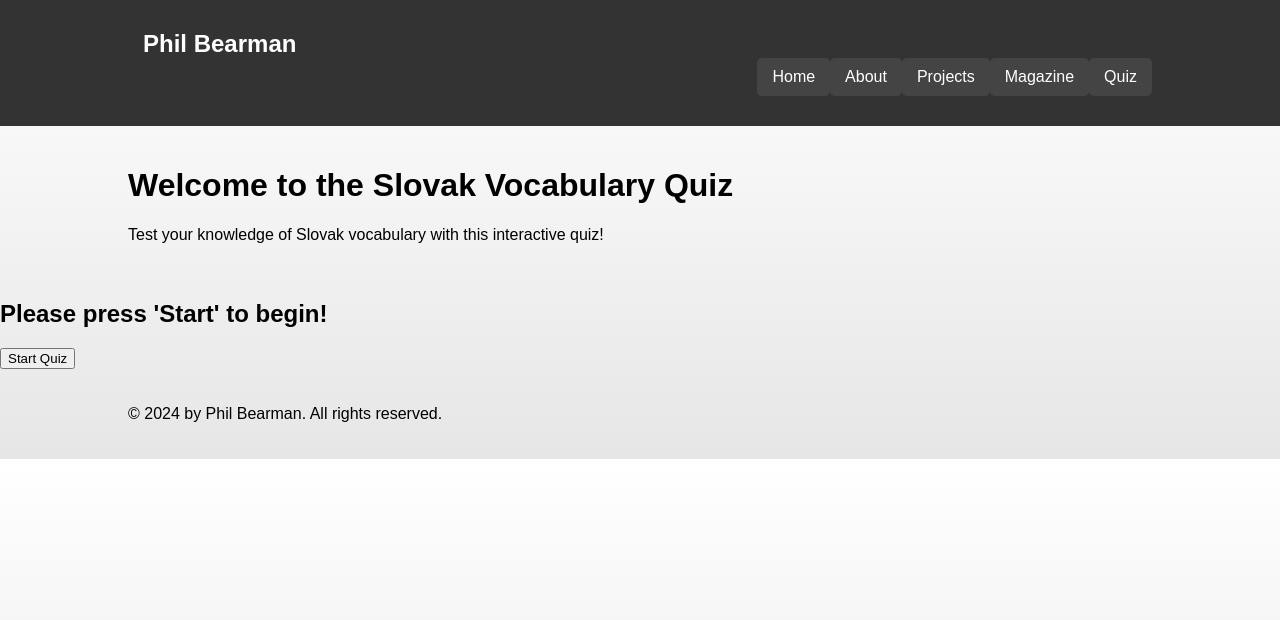
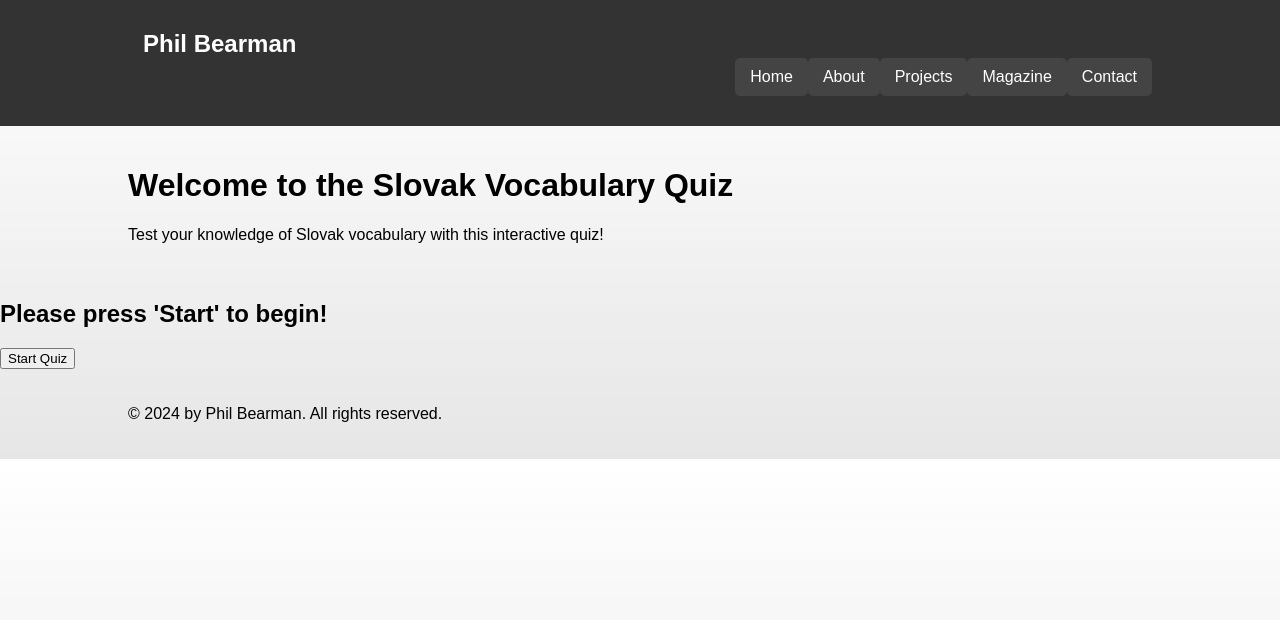
Before and after one commit to Philblockchain/portfolio, a plain HTML site: page Portfolio Project1.html in a window 1280 px wide. Drawn offline with Linux system fonts and the light colour scheme; a script that the page names is missing.

Commit message:
Changed a nav link

```diff
--- a/Portfolio Project1.html
+++ b/Portfolio Project1.html
@@ -15,7 +15,7 @@
                 <a href="Portfolio About me.html">About</a>
                 <a href="portfolio projects.html">Projects</a>
                 <a href="Portfolio Magazine.html">Magazine</a>
-                <a href="Portfolio Magazine.html" class="active">Quiz</a> <!-- Highlight the Quiz page as active if needed -->
+                <a href="Portfolio Contact.html">Contact</a>
             </div>
         </div>
     </nav>
```
